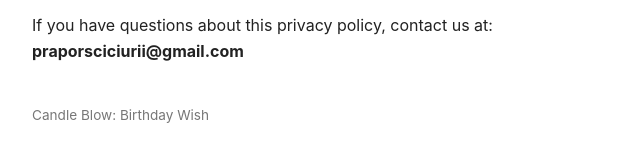
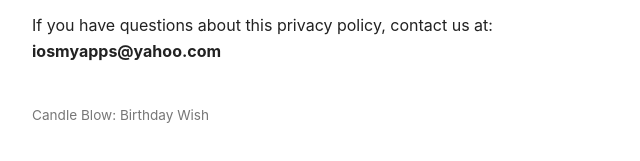
Before and after one commit to Praporscic/candleapp-privacy, a plain HTML site: page index.html in a window 1280 px wide. Shown: the part 1509-1670 px from the top of the page, 228-868 px from the left. Drawn offline with Linux system fonts and the light colour scheme.

Commit message:
Update contact email in privacy policy

```diff
--- a/index.html
+++ b/index.html
@@ -92,7 +92,7 @@
 <p>
   If you have questions about this privacy policy, contact us at:
   <br />
-  <strong>praporsciciurii@gmail.com</strong>
+  <strong>iosmyapps@yahoo.com</strong>
 </p>
 
 <footer>
```
